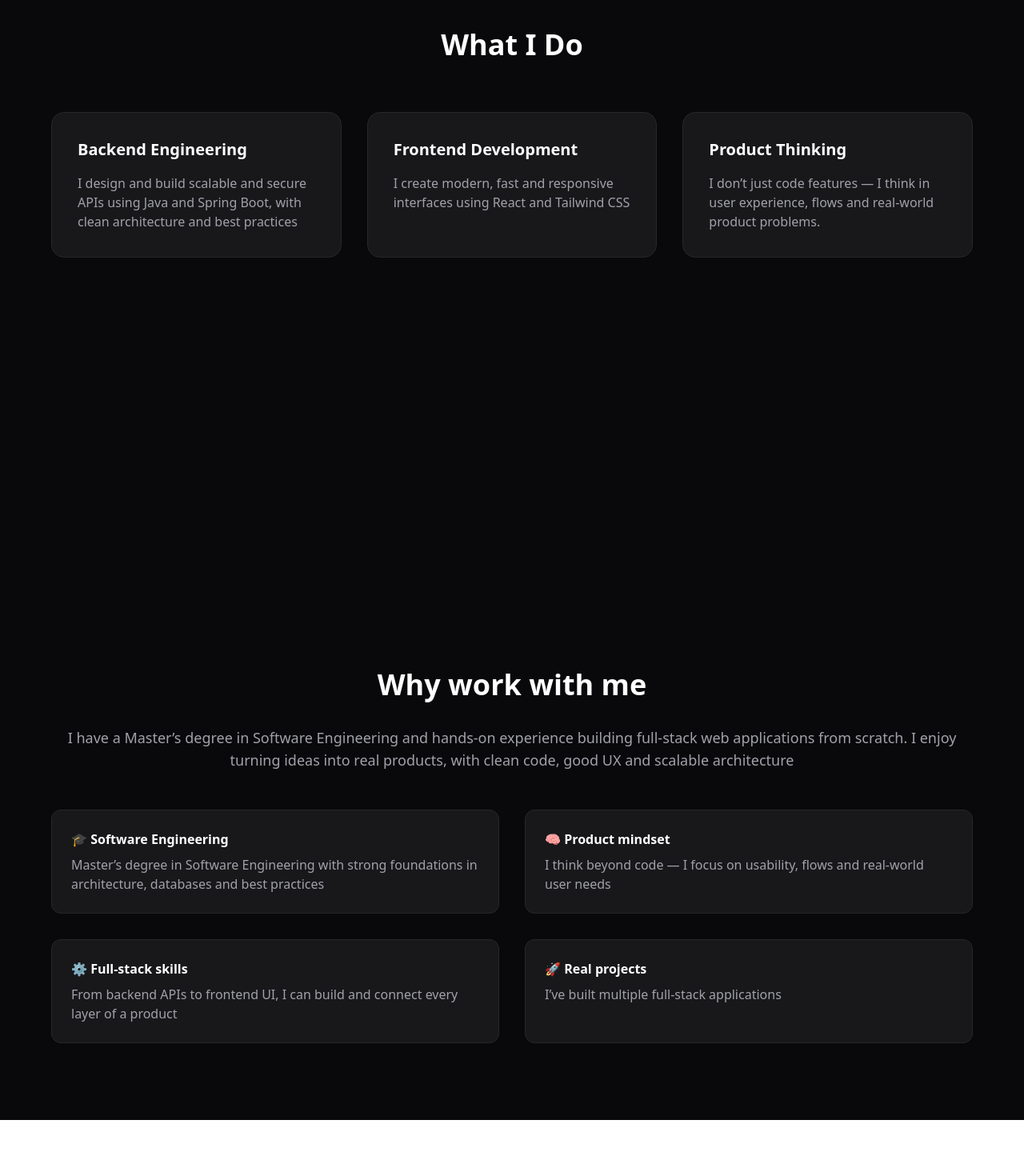
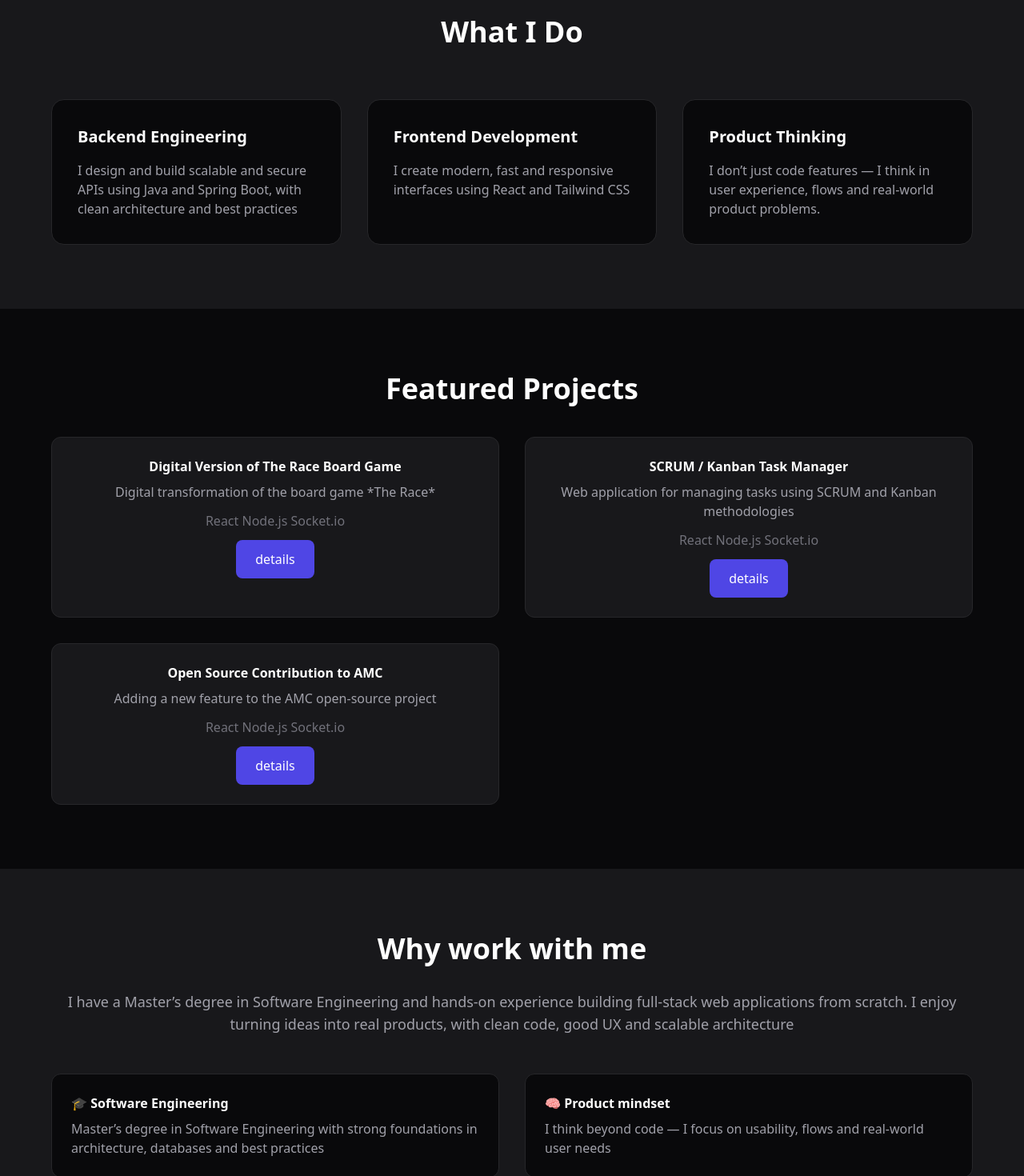
Before and after one commit to jbanijarid/portfolio, a React (Vite) app: page / in a window 1280 px wide. Shown: the part 860-2330 px from the top of the page at 80% size. Before the commit the page ends 2260 px from the top, so only its background shows below. Built offline with nearby package versions, Linux system fonts and the light colour scheme.

Commit message:
ProjectsSection and ProjectCard components

```diff
--- a/src/components/Hero.tsx
+++ b/src/components/Hero.tsx
@@ -15,11 +15,11 @@ const Hero = () => {
         </p>
 
         <div className="mt-10 flex gap-4">
-            <button className="px-6 py-3 rounded-lg bg-blue-600 hover:bg-blue-500 transition"
+            <button className="px-6 py-3 rounded-lg bg-indigo-600 hover:bg-indigo-700 transition"
             onClick={() => scrollToSection("projects")}>
                 View my Projects
             </button>
-            <button className="px-6 py-3 rounded-lg border border-zinc-500 hover:border-zinc-100 transition "
+            <button className="px-6 py-3 rounded-lg border border-zinc-500 hover:border-zinc-100 transition"
             onClick={() => scrollToSection("cta")}>
                 Contact me
             </button>
--- a/src/components/ProjectModal.tsx
+++ b/src/components/ProjectCard.tsx
@@ -6,7 +6,7 @@ interface ProjectProps {
     onClose: () => void;
 }
 
-const ProjectModal = ({ project, onClose }: ProjectProps) => {
+const ProjectCard = ({ project, onClose }: ProjectProps) => {
 
     if (!project) {
         return null;
@@ -40,7 +40,7 @@ const ProjectModal = ({ project, onClose }: ProjectProps) => {
                     <p className="text-gray-400 leading-relaxed">{project.details}</p>
 
                     <div className="mb-6">
-                        <h4 className="text-lg font-medium mb-2">Tâces principales : </h4>
+                        <h4 className="text-lg font-medium mb-2">Main Tasks : </h4>
                         <ul className="list-disc list-inside text-gray-300 space-y-1">
                             {project.tasks.map((task, index) => (
                                 <li key={index}>{task}</li>
@@ -49,8 +49,8 @@ const ProjectModal = ({ project, onClose }: ProjectProps) => {
                     </div>
 
                     <div className="mb-6">
-                        <h4 className="text-lg font-medium mb-2">Technologies utilisées : </h4>
-                        <div className="flex flex-wrap gap-2">
+                        <h4 className="text-lg font-medium mb-2">Stack : </h4>
+                        <div className="flex flex-wrap items-center justify-center gap-3 ">
                             {project.stack.map((tech, index) => (
                                 <span
                                     key={index}
@@ -64,7 +64,7 @@ const ProjectModal = ({ project, onClose }: ProjectProps) => {
 
                     <button className="mt-4 bg-indigo-600 hover:bg-indigo-700 text-white px-4 py-2 rounded"
                         onClick={onClose}>
-                        Fermer
+                        Close
                     </button>
                 </motion.div>
             </motion.div>
@@ -72,4 +72,4 @@ const ProjectModal = ({ project, onClose }: ProjectProps) => {
     );
 };
 
-export default ProjectModal;
+export default ProjectCard;
--- /dev/null
+++ b/src/components/ProjectsSection.tsx
@@ -0,0 +1,93 @@
+import { useState } from "react";
+import ProjectCard from "./ProjectCard";
+import { Project as ProjectType } from "./type";
+
+const projects : ProjectType[] = [
+  {
+    title: "Digital Version of The Race Board Game",
+    description: "Digital transformation of the board game *The Race*",
+    details:
+      "This project consists of building a digital version of the board game *The Race*, allowing users to play online with an interactive interface.",
+    tasks: [
+      "Designing the user interface",
+      "Developing the core game features",
+    ],
+    stack: ["React", "Node.js", "Socket.io"],
+    link: "#",
+  },
+  {
+    title: "SCRUM / Kanban Task Manager",
+    description:
+      "Web application for managing tasks using SCRUM and Kanban methodologies",
+    details:
+      "This project focuses on developing a web application that helps teams manage tasks efficiently using SCRUM and Kanban workflows.",
+    tasks: [
+      "Building customizable dashboards",
+      "Implementing real-time collaboration features",
+    ],
+    stack: ["React", "Node.js", "Socket.io"],
+    link: "#",
+  },
+  {
+    title: "Open Source Contribution to AMC",
+    description:
+      "Adding a new feature to the AMC open-source project",
+    details:
+      "This project involved contributing to the AMC open-source project by designing and implementing a new feature requested by the community.",
+    tasks: [
+      "Analyzing community requirements",
+      "Developing and testing the new feature",
+    ],
+    stack: ["React", "Node.js", "Socket.io"],
+    link: "#",
+  },
+];
+
+
+const ProjectsSection = () => {
+
+  const [selectedProject, setSelectedProject] = useState<ProjectType | null>(null);
+  return (
+    <section className="bg-zinc-950 py-20 px-6">
+      <div className="max-w-6xl mx-auto text-center">
+
+        <h2 className="text-4xl font-bold mb-10">Featured Projects</h2>
+
+        <div className="grid sm:grid-cols-2 md:grid-cols-2 gap-8">
+
+          {projects.map((project, index) => (
+            <div className="bg-zinc-900 rounded rounded-xl border border-zinc-800 p-6">
+              <h3 className="font-semibold mb-2">
+                {project.title}
+              </h3>
+
+              <p className="text-zinc-400 mb-3">
+                {project.description}
+              </p>
+
+              <p className="text-zinc-500 mb-3">
+                {project.stack.map((tech, i) => (
+                  <span key={i}> {tech} </span>
+                ))}
+              </p>
+
+              <button className="px-6 py-3 rounded-lg bg-indigo-600 hover:bg-indigo-700 transition"
+                onClick={() => setSelectedProject(project)}>
+                details
+              </button>
+            </div>
+          ))}
+
+          <ProjectCard
+            project={selectedProject}
+            onClose={() => setSelectedProject(null)}
+          />
+        </div>
+
+
+      </div>
+    </section>
+  )
+}
+
+export default ProjectsSection;
--- a/src/components/WhatIDo.tsx
+++ b/src/components/WhatIDo.tsx
@@ -1,6 +1,6 @@
 const WhatIdo = () => {
     return (
-        <section className="min-h-screen py-24 px-6 bg-zinc-950">
+        <section className="py-20 px-6 bg-zinc-900">
             <div className="max-w-6xl mx-auto">
                 <div className="text-4xl font-bold text-center mb-16">
                     <h2>What I Do</h2>
@@ -8,7 +8,7 @@ const WhatIdo = () => {
 
                 <div className="grid md:grid-cols-3 gap-8">
 
-                    <div className="bg-zinc-900 p-8 rounded-2xl border border-zinc-800 hover:border-blue-500 transition duration-300 ease-out">
+                    <div className="bg-zinc-950 p-8 rounded-2xl border border-zinc-800 hover:border-blue-500 transition duration-300 ease-out">
                         <h3 className="text-xl font-semibold mb-4">
                             Backend Engineering
                         </h3>
@@ -19,7 +19,7 @@ const WhatIdo = () => {
                     </div>
 
 
-                    <div className="bg-zinc-900 p-8 rounded-2xl border border-zinc-800 hover:border-blue-500 transition duration-300 ease-out">
+                    <div className="bg-zinc-950 p-8 rounded-2xl border border-zinc-800 hover:border-blue-500 transition duration-300 ease-out">
                         <h3 className="text-xl font-semibold mb-4">
                             Frontend Development
                         </h3>
@@ -29,7 +29,7 @@ const WhatIdo = () => {
                         </p>
                     </div>
 
-                    <div className="bg-zinc-900 p-8 rounded-2xl border border-zinc-800 hover:border-blue-500 transition duration-300 ease-out">
+                    <div className="bg-zinc-950 p-8 rounded-2xl border border-zinc-800 hover:border-blue-500 transition duration-300 ease-out">
                         <h3 className="text-xl font-semibold mb-4">
                             Product Thinking
                         </h3>
--- a/src/components/WhyMe.tsx
+++ b/src/components/WhyMe.tsx
@@ -1,6 +1,6 @@
 const WhyMe = () => {
   return (
-    <section className="py-24 px-6 bg-zinc-950">
+    <section className="py-20 px-6 bg-zinc-900">
       <div className="max-w-6xl mx-auto text-center">
 
         <h2 className="text-4xl font-bold mb-8">
@@ -15,7 +15,7 @@ const WhyMe = () => {
 
         <div className="grid sm:grid-cols-2 gap-8 text-left">
 
-          <div className="bg-zinc-900 rounded-xl border border-zinc-800 p-6">
+          <div className="bg-zinc-950 rounded-xl border border-zinc-800 p-6">
             <h3 className="font-semibold mb-2">
               🎓 Software Engineering
             </h3>
@@ -26,7 +26,7 @@ const WhyMe = () => {
             </p>
           </div>
 
-          <div className="bg-zinc-900 rounded-xl border border-zinc-800 p-6">
+          <div className="bg-zinc-950 rounded-xl border border-zinc-800 p-6">
             <h3 className="font-semibold mb-2">
               🧠 Product mindset
             </h3>
@@ -37,7 +37,7 @@ const WhyMe = () => {
             </p>
           </div>
 
-          <div className="bg-zinc-900 rounded-xl border border-zinc-800 p-6">
+          <div className="bg-zinc-950 rounded-xl border border-zinc-800 p-6">
             <h3 className="font-semibold mb-2">
               ⚙️ Full-stack skills
             </h3>
@@ -48,7 +48,7 @@ const WhyMe = () => {
             </p>
           </div>
 
-          <div className="bg-zinc-900 rounded-xl border border-zinc-800 p-6">
+          <div className="bg-zinc-950 rounded-xl border border-zinc-800 p-6">
             <h3 className="font-semibold mb-2">
               🚀 Real projects
             </h3>
--- a/src/pages/Home.tsx
+++ b/src/pages/Home.tsx
@@ -1,12 +1,14 @@
 import Hero from "../components/Hero";
 import WhatIDo from "../components/WhatIDo";
 import WhyMe from "../components/WhyMe";
+import ProjectsSection from "../components/ProjectsSection";
 
 const Home = () => {
     return (
-        <div className="bg-zinc-900 text-white">
+        <div className="bg-zinc-950 text-white">
             <Hero/>
             <WhatIDo/>
+            <ProjectsSection/>
             <WhyMe/>
         </div>
     )
```
